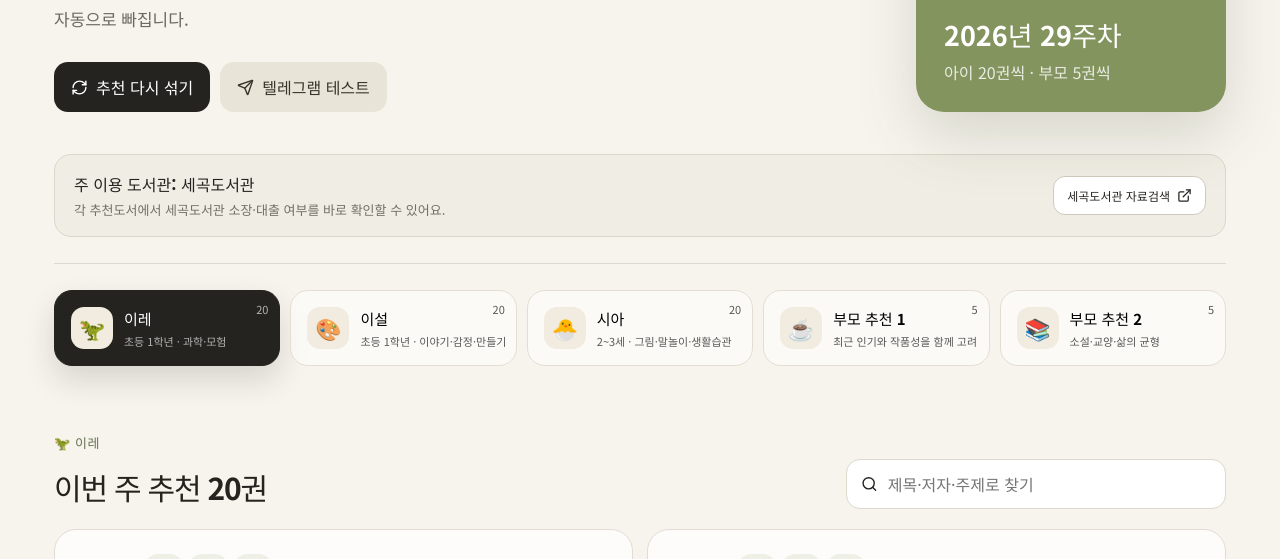
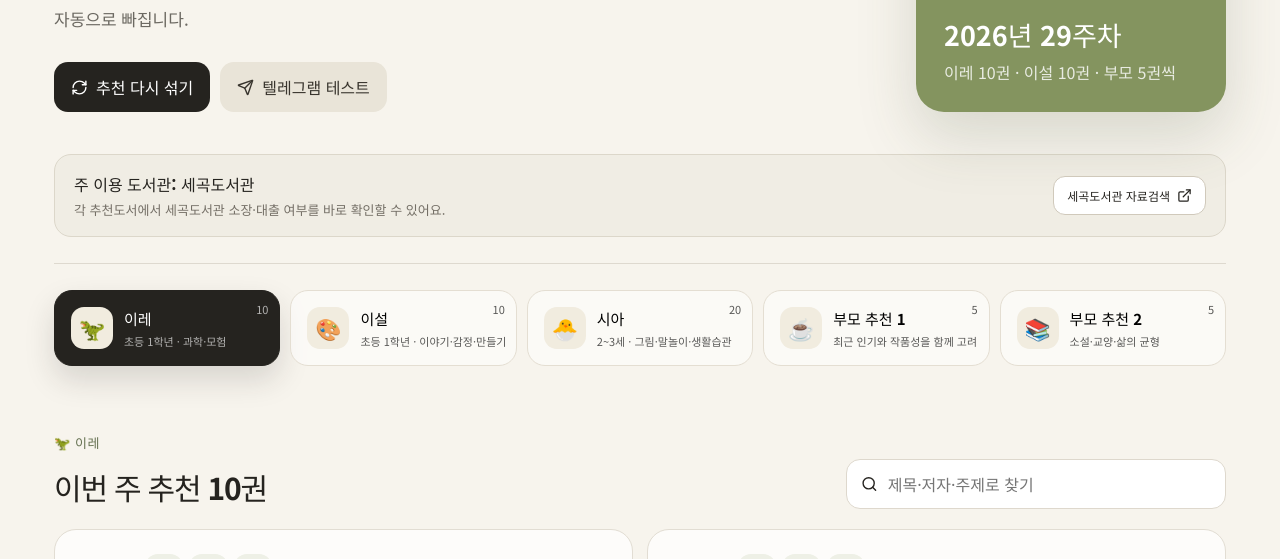
Before and after one commit to isaac0226/suggestbook, a React (Vite) app: page / in a window 1280 px wide. Shown: the part 310-869 px from the top of the page. Built offline with nearby package versions, Linux system fonts and the light colour scheme.

Commit message:
Set weekly recommendations to 10 books for Ire and Iseol

```diff
--- a/src/App.jsx
+++ b/src/App.jsx
@@ -22,6 +22,10 @@ function seededScore(text, seed) {
     h = Math.imul(h, 16777619);
   }
   return h >>> 0;
+}
+
+function getRecommendationCount(profile) {
+  return profile.id === 'ire' || profile.id === 'iseol' ? 10 : profile.count;
 }
 
 function loadState() {
@@ -50,12 +54,13 @@ export default function App() {
       const candidates = catalog
         .filter((book) => book.audience.includes(profile.id) && !readIds.has(book.id))
         .sort((a, b) => seededScore(a.id, `${weekKey}-${state.weekSalt}-${profile.id}`) - seededScore(b.id, `${weekKey}-${state.weekSalt}-${profile.id}`));
-      result[profile.id] = candidates.slice(0, profile.count);
+      result[profile.id] = candidates.slice(0, getRecommendationCount(profile));
     });
     return result;
   }, [state, weekKey]);
 
   const profile = profiles.find((item) => item.id === activeProfile);
+  const profileRecommendationCount = getRecommendationCount(profile);
   const shownBooks = (recommendations[activeProfile] || []).filter((book) => {
     const target = `${book.title} ${book.author} ${book.tags.join(' ')}`.toLowerCase();
     return target.includes(query.trim().toLowerCase());
@@ -138,7 +143,7 @@ export default function App() {
         <div className="hero-card">
           <BookOpen size={44} />
           <strong>{weekKey.replace('-', '년 ')}주차</strong>
-          <span>아이 20권씩 · 부모 5권씩</span>
+          <span>이레 10권 · 이설 10권 · 부모 5권씩</span>
         </div>
       </header>
 
@@ -167,7 +172,7 @@ export default function App() {
         <section className="toolbar">
           <div>
             <p className="section-kicker">{profile.emoji} {profile.name}</p>
-            <h2>이번 주 추천 {profile.count}권</h2>
+            <h2>이번 주 추천 {profileRecommendationCount}권</h2>
           </div>
           <label className="search-box">
             <Search size={18} />
```
